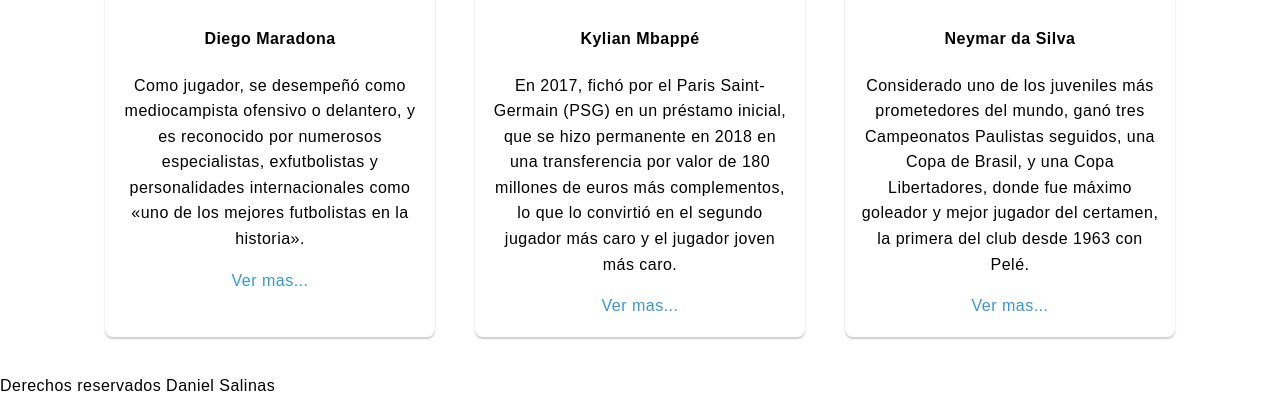
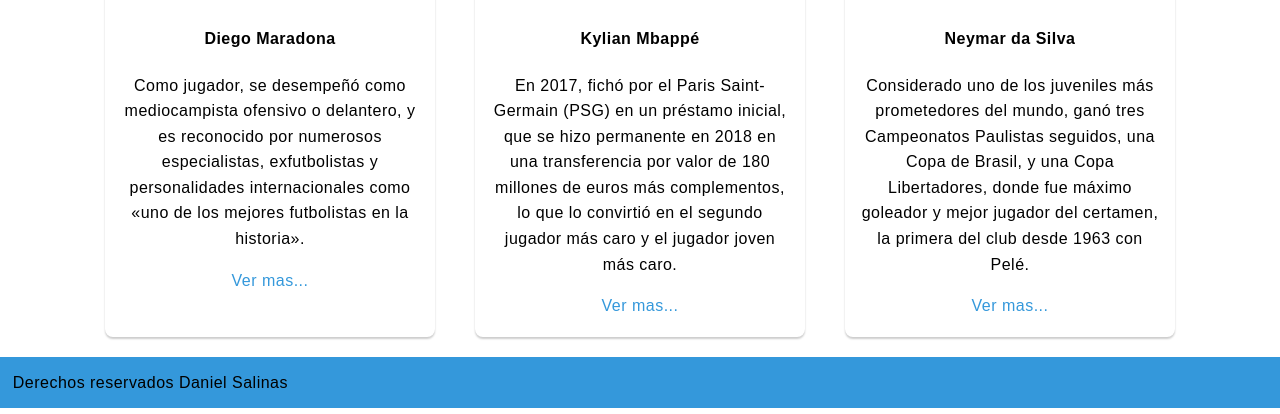
Before and after one commit to DanielSalinasPinedo/Actividad2, a plain HTML site: page index.html in a window 1280 px wide. Shown: the part 1129-1543 px from the top of the page. Drawn offline with Linux system fonts and the light colour scheme.

Commit message:
Update style.css

```diff
--- a/style.css
+++ b/style.css
@@ -96,3 +96,12 @@ header .nav-links a{
 header .nav-links a:hover{
     color: red;
 }
+
+footer{
+    background-color: #3498db;
+    padding: 1%;
+}
+
+footer p{
+    margin: 0;
+}
```
